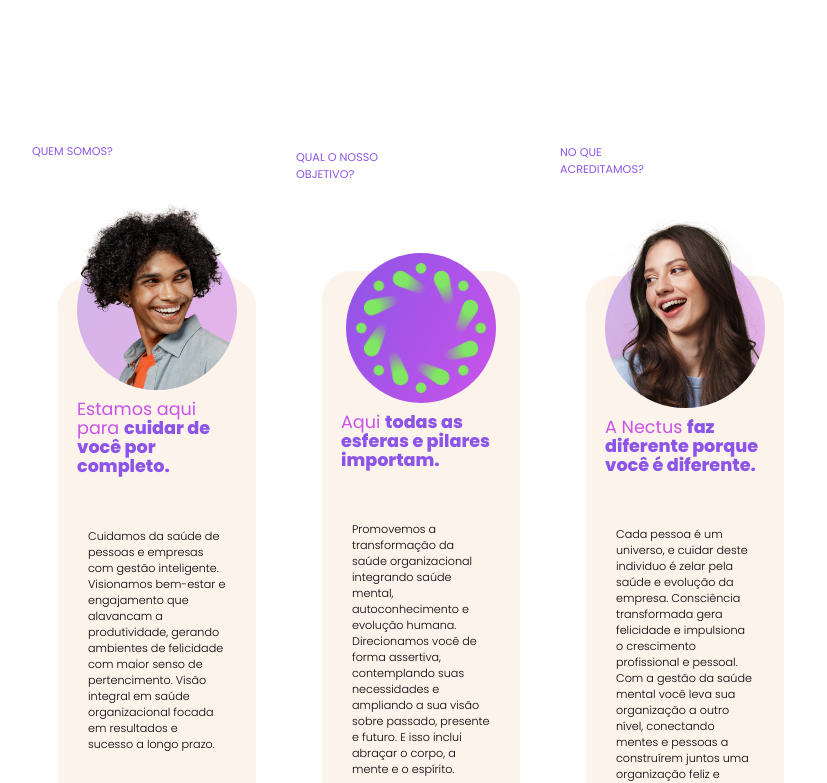
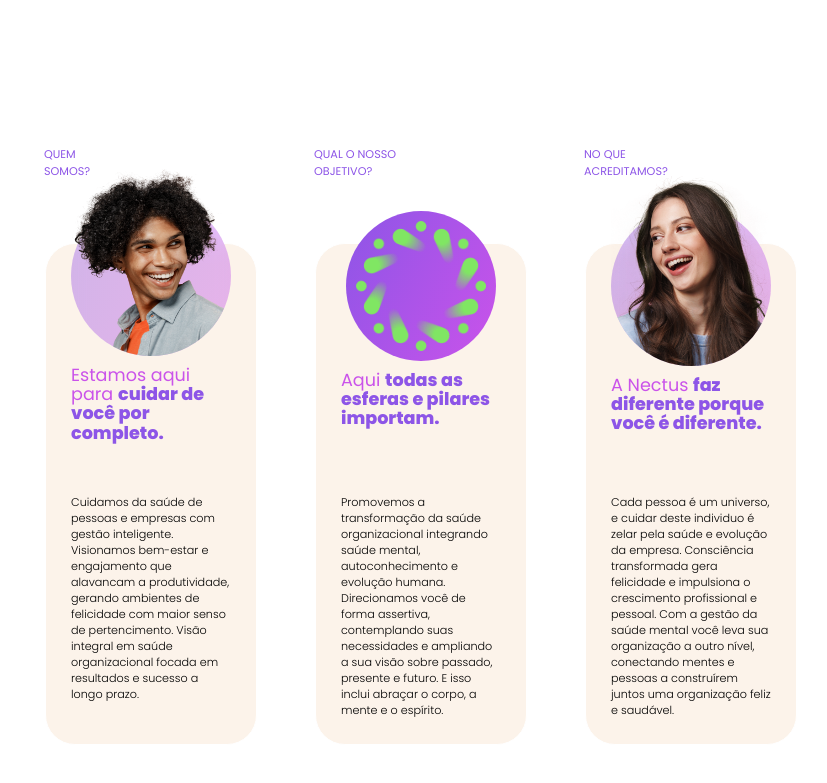
Before and after one commit to sahdibernardi/nectus, a React (Vite) app: page / in a window 1280 px wide. Shown: the part 2077-2860 px from the top of the page, without its empty margins (219-1046 px from the left). Built offline with nearby package versions, Linux system fonts and the light colour scheme.

Commit message:
fix: part of section 5 and fixes its responsivity

```diff
--- a/src/pages/Homepage.jsx
+++ b/src/pages/Homepage.jsx
@@ -71,9 +71,14 @@
     <div className='s5'>
     <div className='s5-div'>
         <div className='s5-title-div'>
-          <span className='s5-title'>
-            QUEM SOMOS?
-          </span>
+          { window.innerWidth > 768 ?
+            <span className='s5-title'>
+              QUEM <br></br> SOMOS?
+            </span>
+          : <span className='s5-title'>
+              QUEM SOMOS?
+            </span>
+          }
         </div>
         <div className='s5-subtitle'>
           <div className='s5-image-bg'>
--- a/src/style/homepage.css
+++ b/src/style/homepage.css
@@ -876,17 +876,22 @@
   }
 
   .s5-div {
+    display: flex;
+    flex-direction: column;
+    justify-content: space-between !important;
     max-width: 200px;
-    padding: 0;
+    padding: 0px !important;
+    margin: 35px;
   }
 
   .s5-title-div {
     display: flex;
     flex-direction: row;
     justify-content: start;
-    align-items: center;
-    min-width: 250px;
+    height: 40px;
+    width: 214px;
     font-size: 0.7rem;
+    margin-bottom: -30px;
   }
 
   .s5-title {
@@ -935,11 +940,13 @@
   .s5-text-div {
     z-index: none;
     margin-top: -200px;
-    height: 350px;
+    height: 200px;
+    width: 180px;
     display: flex;
     border-radius: 30px;
     justify-content: flex-start;
     padding-top: 250px;
+    padding: 250px 15px 50px 15px;
   }
 
   .s5-text {
```
